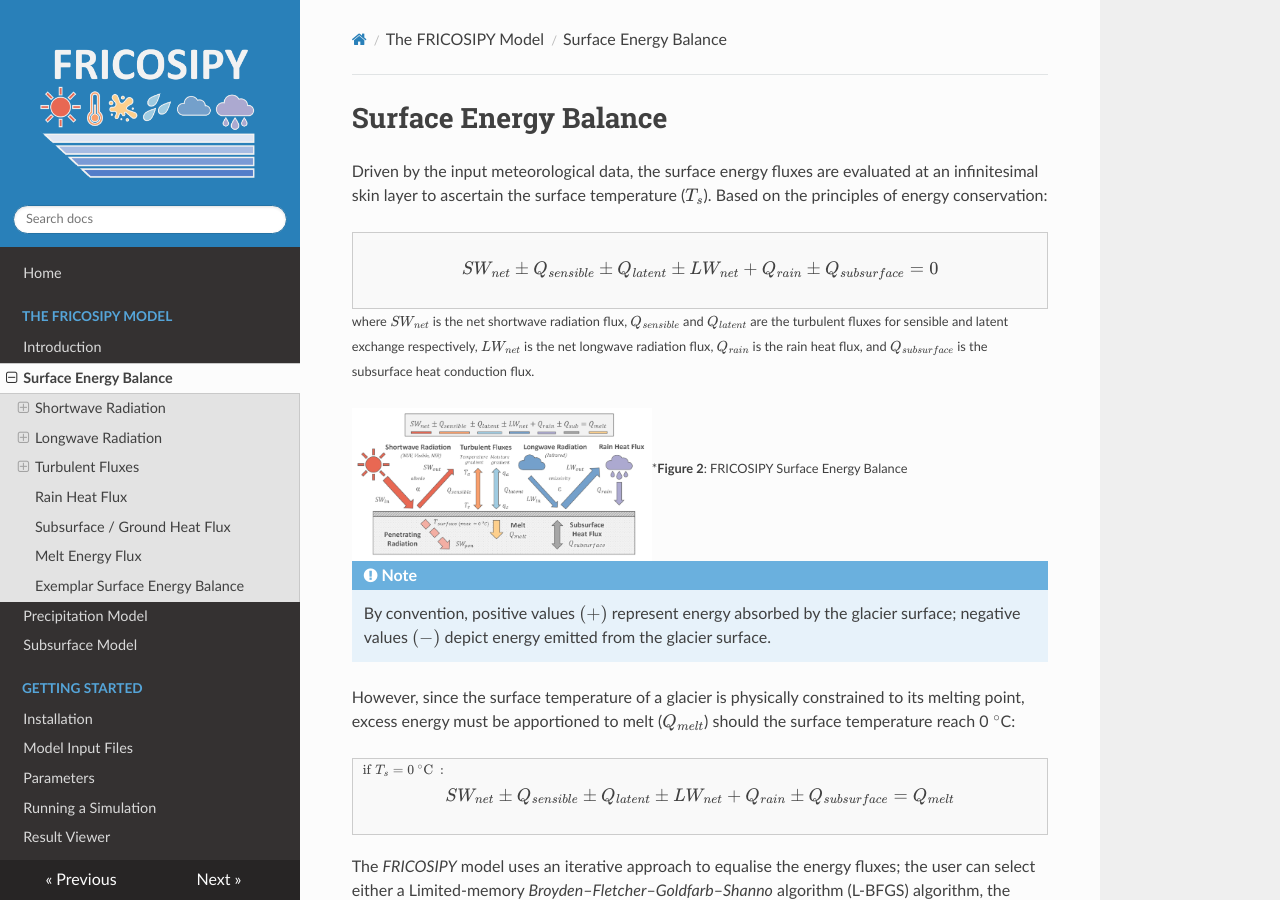
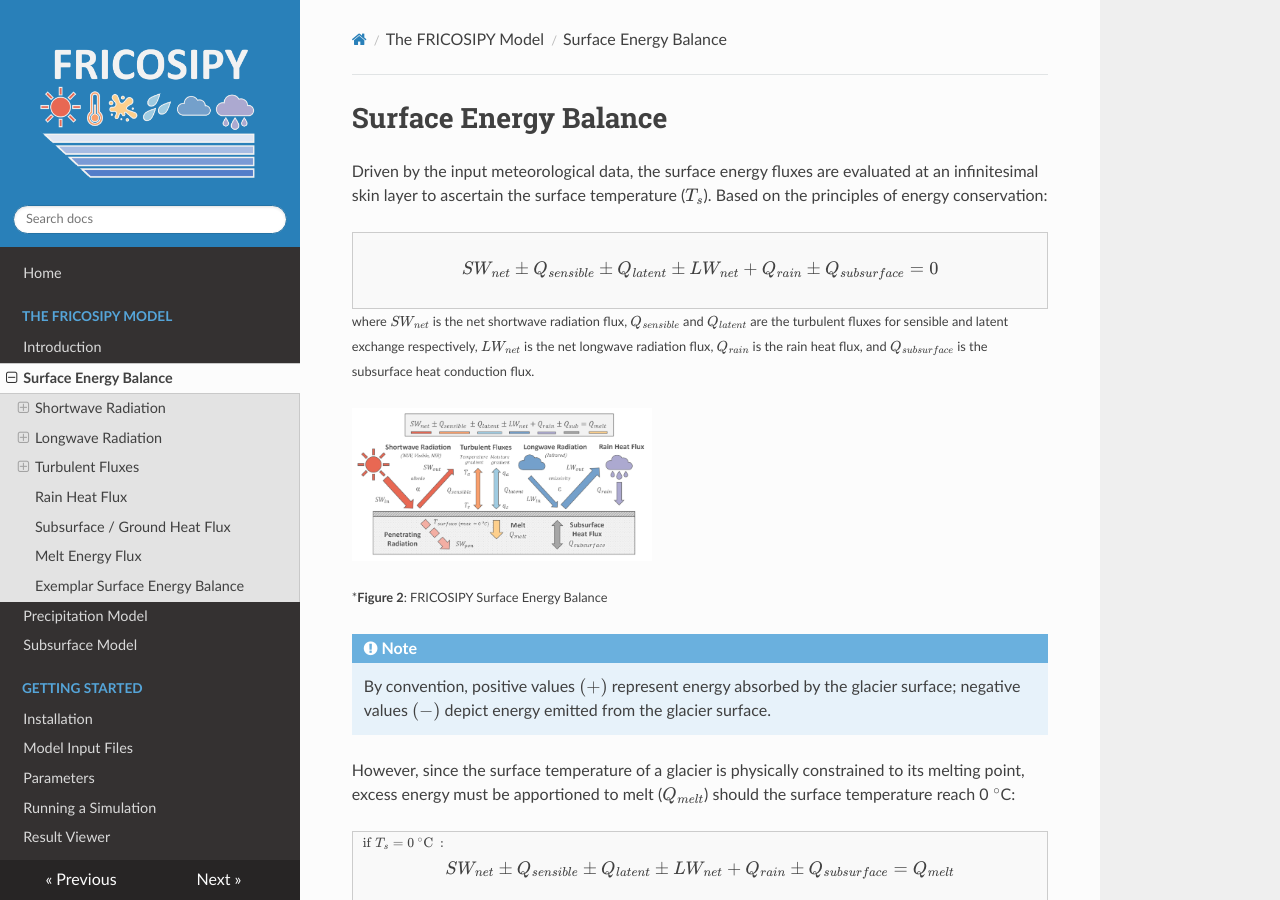
Before and after one commit to MarcusGastaldello/FRICOSIPY, an MkDocs documentation site: the page built from docs/surface_energy_balance.md, in a window 1280 px wide and 900 px high. Built offline with MkDocs 1.6.1, drawn with Linux system fonts in a browser that asks for light colours; nearby versions of some CDN libraries.

Commit message:
Update surface_energy_balance.md

```diff
--- a/docs/surface_energy_balance.md
+++ b/docs/surface_energy_balance.md
@@ -11,7 +11,7 @@
 
 ![Alt text](images/FRICOSIPY_SEB.png){width="300px" align=left}
 
-<br>
+<br style="clear: both;" />
 
 <small> ***Figure 2**: FRICOSIPY Surface Energy Balance</small>
 
```
